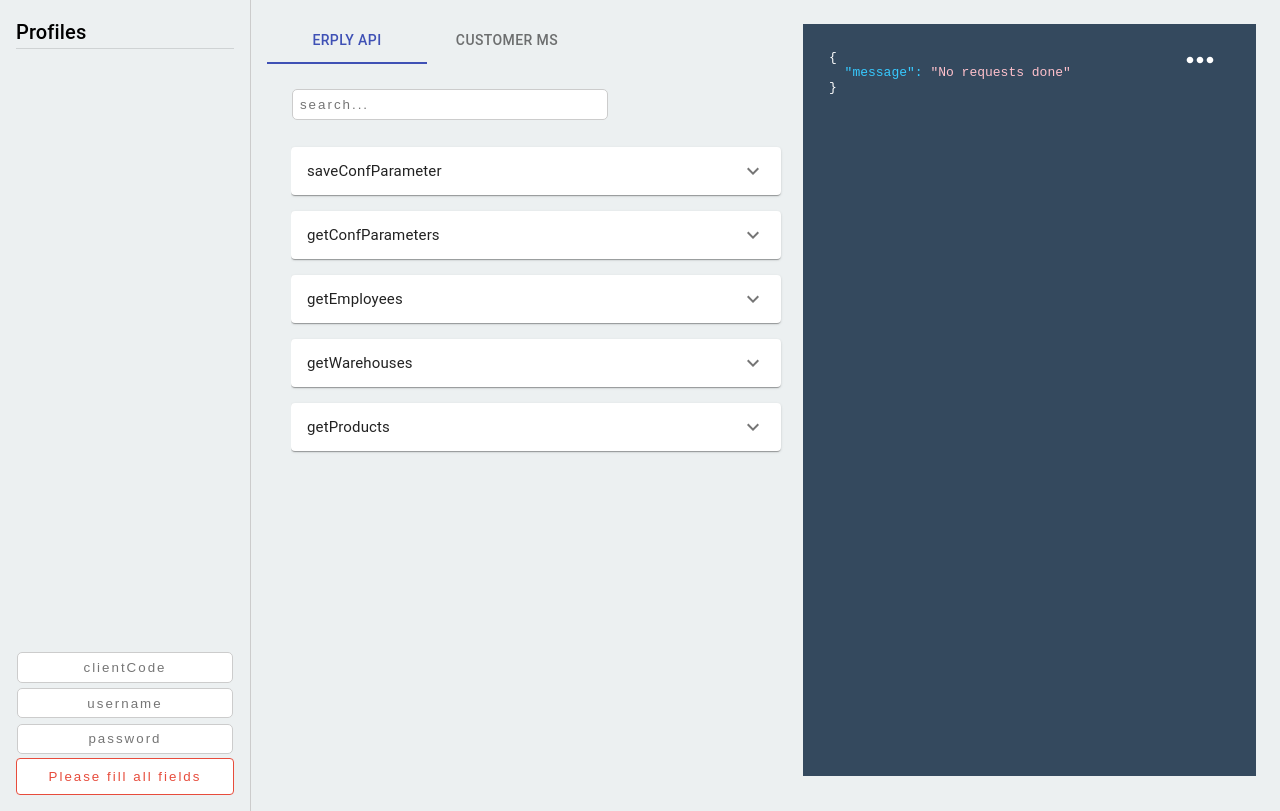
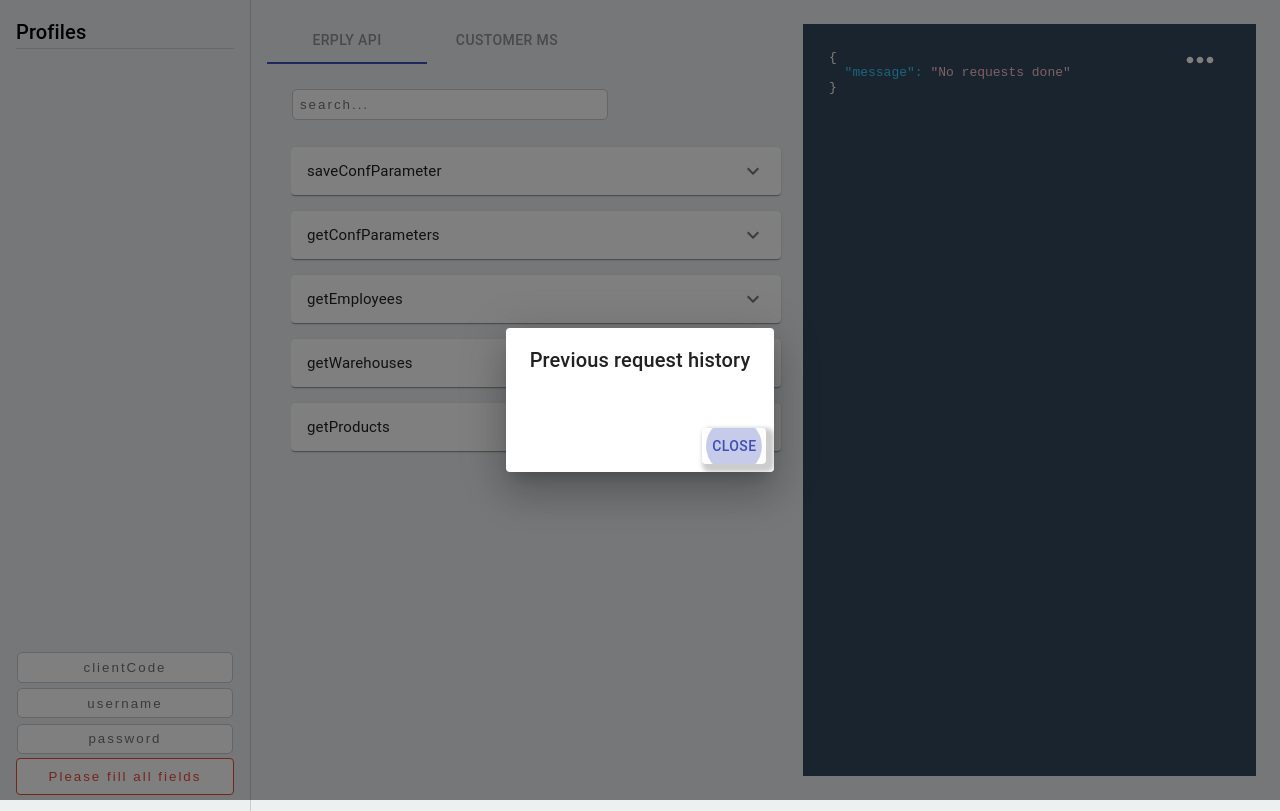
Before and after one commit to oliverilm/erply-postman, a React app: page / in a window 1280 px wide. Both pictures are taken after a click on the icon 1200 px from the left and 60 px from the top of the page. Built offline with nearby package versions, Linux system fonts and the light colour scheme.

Commit message:
add history

```diff
--- a/src/components/requests/RequestList.tsx
+++ b/src/components/requests/RequestList.tsx
@@ -1,8 +1,9 @@
 import { Tabs, Tab, Box, Typography } from '@material-ui/core';
-import React, { useState } from 'react';
+import React, { useContext, useEffect, useState } from 'react';
 import styled from 'styled-components';
 import MainRequest from './MainRequest';
 import { requests as requestList, CustomerMsRequests } from './list';
+import { UsersListContext } from '../../context';
 
 const Col = styled.div`
 	display: flex;
@@ -14,6 +15,9 @@ const Col = styled.div`
 
 const RequestList = (): JSX.Element => {
 	const [value, setValue] = useState(0);
+	const { usersList } = useContext(UsersListContext);
+	const [userSelected, setUserSelected] = useState<boolean>(false);
+	const [hasCRUrls, setHasCRUrls] = useState<boolean>(false);
 
 	const handleChange = (
 		event: React.ChangeEvent<unknown>,
@@ -21,6 +25,26 @@ const RequestList = (): JSX.Element => {
 	) => {
 		setValue(newValue);
 	};
+
+	useEffect(() => {
+		const selectedUser = usersList.find((user) => user.selected);
+
+		if (selectedUser) {
+			setUserSelected(true);
+			const hasUrls =
+				(selectedUser?.credentials &&
+					selectedUser.credentials.customerRegistryURLs.length > 0) ||
+				false;
+			setHasCRUrls(hasUrls);
+			if (!hasCRUrls) {
+				setValue(0);
+			}
+		} else {
+			setUserSelected(false);
+			setHasCRUrls(false);
+			setValue(0);
+		}
+	});
 
 	return (
 		<Col>
@@ -34,8 +58,12 @@ const RequestList = (): JSX.Element => {
 				scrollButtons="auto"
 				aria-label="scrollable auto tabs example"
 			>
-				<Tab label="Erply API" {...a11yProps(0)} />
-				<Tab label="Customer MS" {...a11yProps(1)} />
+				<Tab disabled={!userSelected} label="Erply API" {...a11yProps(0)} />
+				<Tab
+					disabled={!userSelected || !hasCRUrls}
+					label={'Customer MS'}
+					{...a11yProps(1)}
+				/>
 			</Tabs>
 			<TabPanel value={value} index={0}>
 				<MainRequest apiField={'ERPLY'} requests={requestList} />
--- /dev/null
+++ b/src/components/requests/ResponseHistory.tsx
@@ -0,0 +1,64 @@
+import {
+	Button,
+	Dialog,
+	DialogTitle,
+	DialogContent,
+	DialogContentText,
+	DialogActions,
+} from '@material-ui/core';
+import React, { useState, useEffect, useContext } from 'react';
+import { ResponseContext } from '../../context';
+import MoreHorizIcon from '@material-ui/icons/MoreHoriz';
+
+interface ResponseHistoryProps {}
+
+const ResponseHistory: React.FC<ResponseHistoryProps> = (): JSX.Element => {
+	const [open, setOpen] = useState<boolean>(false);
+	const { responses } = useContext(ResponseContext);
+
+	const handleClickOpen = () => {
+		setOpen(true);
+	};
+
+	const handleClose = () => {
+		setOpen(false);
+	};
+
+	const renderResponses = () => {
+		return responses.map((resp) => {
+			return <div key={resp.request}>{resp.request}</div>;
+		});
+	};
+
+	return (
+		<div>
+			<MoreHorizIcon
+				onClick={handleClickOpen}
+				className={'more'}
+				style={{ fontSize: '2.5em', cursor: 'pointer' }}
+			/>
+			<Dialog
+				open={open}
+				onClose={handleClose}
+				aria-labelledby="alert-dialog-title"
+				aria-describedby="alert-dialog-description"
+			>
+				<DialogTitle id="alert-dialog-title">
+					{'Previous request history'}
+				</DialogTitle>
+				<DialogContent>
+					<DialogContentText id="alert-dialog-description">
+						{renderResponses()}
+					</DialogContentText>
+				</DialogContent>
+				<DialogActions>
+					<Button onClick={handleClose} color="primary" autoFocus>
+						close
+					</Button>
+				</DialogActions>
+			</Dialog>
+		</div>
+	);
+};
+
+export default ResponseHistory;
--- a/src/components/requests/ResponseList.tsx
+++ b/src/components/requests/ResponseList.tsx
@@ -5,6 +5,7 @@ import './json.css';
 import { jsonDisplay } from '../../utils';
 import { CircularProgress } from '@material-ui/core';
 import MoreHorizIcon from '@material-ui/icons/MoreHoriz';
+import ResponseHistory from './ResponseHistory';
 
 const Responses = styled.div`
 	background-color: #34495e;
@@ -33,10 +34,7 @@ const ResponseList: React.FC = (): JSX.Element => {
 		<Responses>
 			{responses.length >= 0 && (
 				<ListOfPastResponses>
-					<MoreHorizIcon
-						className={'more'}
-						style={{ fontSize: '2.5em', cursor: 'pointer' }}
-					/>
+					<ResponseHistory />
 				</ListOfPastResponses>
 			)}
 			{isLoading ? (
```
Also changed, not shown: src/components/requests/CustomerMs.tsx (deleted, +0 -9 lines), src/components/requests/ErplyRequests.tsx (deleted, +0 -59 lines).
